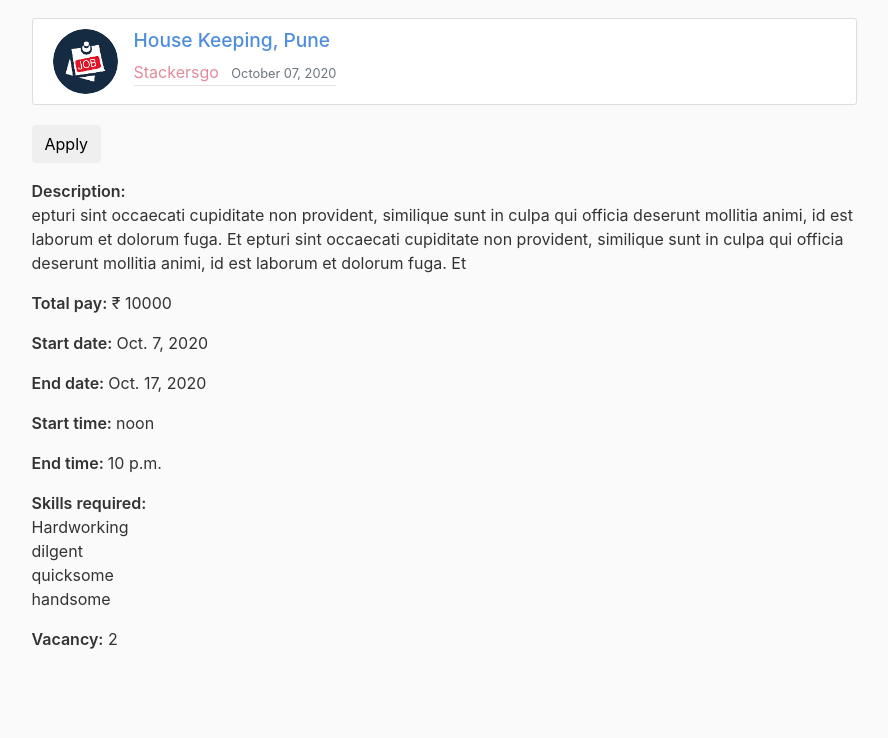
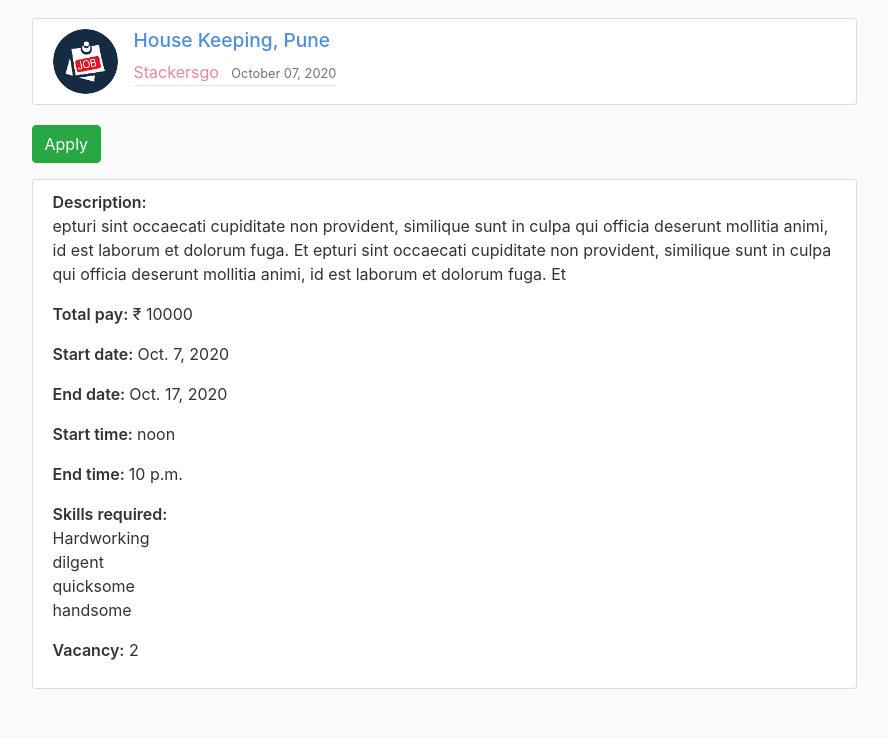
Before and after one commit to cshashir/withoutreadme, a Django app: page /post/1/ in a window 1280 px wide. Shown: the part 62-800 px from the top of the page, without its empty margins (196-1084 px from the left). Run offline with Django 3.2, Linux system fonts and the light colour scheme; data comes from the database, SQL or seed files in the repository; both versions use the stored data as it was after the commit; some libraries are stand-ins or nearby versions.

Commit message:
css changes

```diff
--- a/blog/templates/blog/post_detail.html
+++ b/blog/templates/blog/post_detail.html
@@ -20,6 +20,7 @@
 			</article>
 	</div>
 	<div class="col-12 col-md-9">
+		<!-- <article class="media content-section"> -->
 		    <div class="navbar-nav">
 	        		{% if user.is_authenticated and user.is_fellow %}
 	        			{% if user == post.fellow and not post.filled and not job_started %}
@@ -49,13 +50,14 @@
 		        		<form action="{% url 'apply_job' post.id %}" method="post">
 	                        {% csrf_token %}
 	                        <input type="hidden" name="post" value="{{ post.id }}">
-		                        <input type="submit" class="btn btn-outline-white-primary"
+	                        <input type="submit" class="btn btn-success"
 	                               value="Apply"/>
 	                    </form>
 
 	        		{% endif %}
 	        </div>
-
+	    <!-- </article> -->
+	    <article class="media content-section">
 			<div>
 			    <p class="article-content"> <span style="font-weight: 600">Description: </span> <br>{{ object.job_description }}</p>
 			    <p class="article-content"> <span style="font-weight: 600">Total pay:</span> &#8377; {{ object.stipend}}</p>
--- a/partshala/settings.py
+++ b/partshala/settings.py
@@ -23,9 +23,9 @@ BASE_DIR = os.path.dirname(os.path.dirname(os.path.abspath(__file__)))
 SECRET_KEY = '(hn+v9*p8c#mt-v^uai1!-0fo7o9156w6pubvnwbjyj_nq&h*='
 
 # SECURITY WARNING: don't run with debug turned on in production!
-DEBUG = False
+DEBUG = True
 
-ALLOWED_HOSTS = ['www.partshala.co', 'partshala.co', '65.0.132.154', 'ec2-65-0-132-154.ap-south-1.compute.amazonaws.com']
+ALLOWED_HOSTS = ['localhost','www.partshala.co', 'partshala.co', '65.0.132.154', 'ec2-65-0-132-154.ap-south-1.compute.amazonaws.com']
 
 
 # Application definition
```
Also changed, not shown: db.sqlite3. Lines whose indentation alone changed are shown as unchanged.
